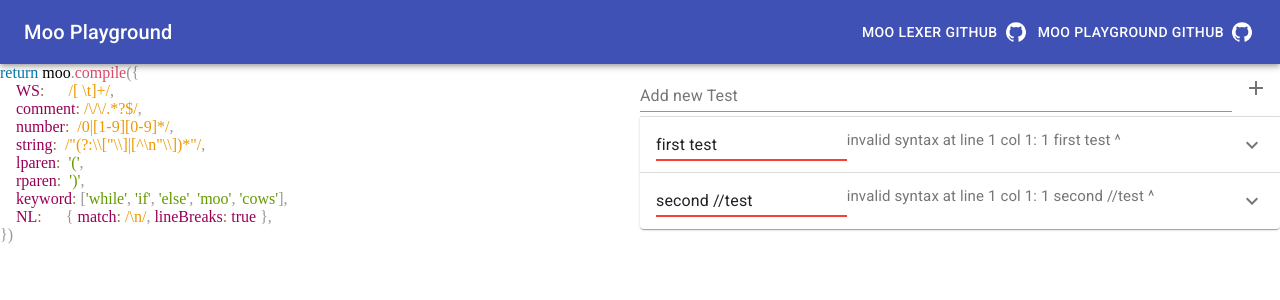
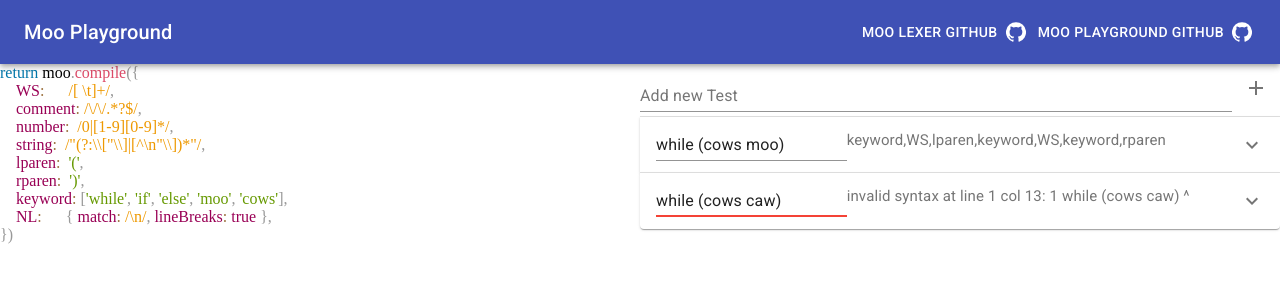
Before and after one commit to OscarAblinger/moo-playground, a React (Create React App) app: page / in a window 1280 px wide. Shown: the top 300 px of the page. Built offline with nearby package versions, Linux system fonts and the light colour scheme.

Commit message:
feat: extract default values

```diff
--- a/src/App/PlaygroundContainer.tsx
+++ b/src/App/PlaygroundContainer.tsx
@@ -2,21 +2,10 @@ import React, { useState } from 'react'
 import Grid from '@material-ui/core/Grid'
 import { Editor } from './PlaygroundContainer/Editor'
 import { TestList } from './PlaygroundContainer/TestList'
+import { defaultCode } from '../defaultValues'
 
-const defaultText =
-`return moo.compile({
-    WS:      /[ \\t]+/,
-    comment: /\\/\\/.*?$/,
-    number:  /0|[1-9][0-9]*/,
-    string:  /"(?:\\\\["\\\\]|[^\\n"\\\\])*"/,
-    lparen:  '(',
-    rparen:  ')',
-    keyword: ['while', 'if', 'else', 'moo', 'cows'],
-    NL:      { match: /\\n/, lineBreaks: true },
-})
-`
 export function PlaygroundContainer() {
-    const [code, setCode] = useState(defaultText)
+    const [code, setCode] = useState(defaultCode)
 
     return (
         <Grid container className="max-flexer">
--- a/src/App/PlaygroundContainer/TestList.tsx
+++ b/src/App/PlaygroundContainer/TestList.tsx
@@ -11,6 +11,7 @@ import AddIcon from '@material-ui/icons/Add'
 import moo, { Lexer, Token } from 'moo'
 import './TestList.css'
 import { TokenList } from './TestList/TokenList';
+import { defaultTests } from '../../defaultValues'
 
 const useStyles = makeStyles(theme => ({
   root: {
@@ -26,8 +27,6 @@ const useStyles = makeStyles(theme => ({
     color: theme.palette.text.secondary,
   },
 }));
-
-const defaultTests = ['first test', 'second //test']
 
 interface Test {
     input: string
--- /dev/null
+++ b/src/defaultValues.ts
@@ -0,0 +1,16 @@
+export const defaultCode: string =
+`return moo.compile({
+    WS:      /[ \\t]+/,
+    comment: /\\/\\/.*?$/,
+    number:  /0|[1-9][0-9]*/,
+    string:  /"(?:\\\\["\\\\]|[^\\n"\\\\])*"/,
+    lparen:  '(',
+    rparen:  ')',
+    keyword: ['while', 'if', 'else', 'moo', 'cows'],
+    NL:      { match: /\\n/, lineBreaks: true },
+})
+`
+export const defaultTests: string[] = [
+    'while (cows moo)',
+    'while (cows caw)'
+]
```
